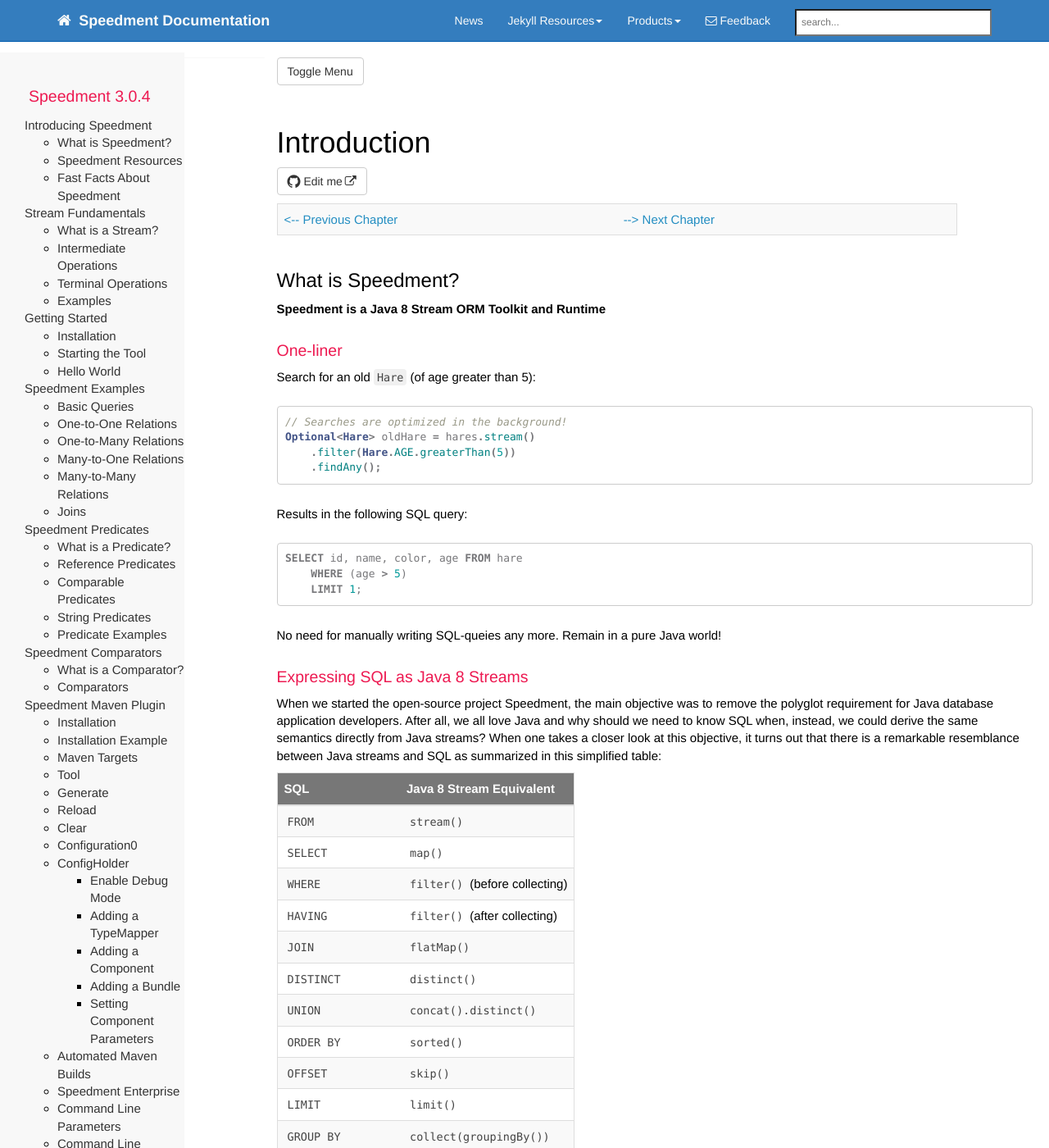
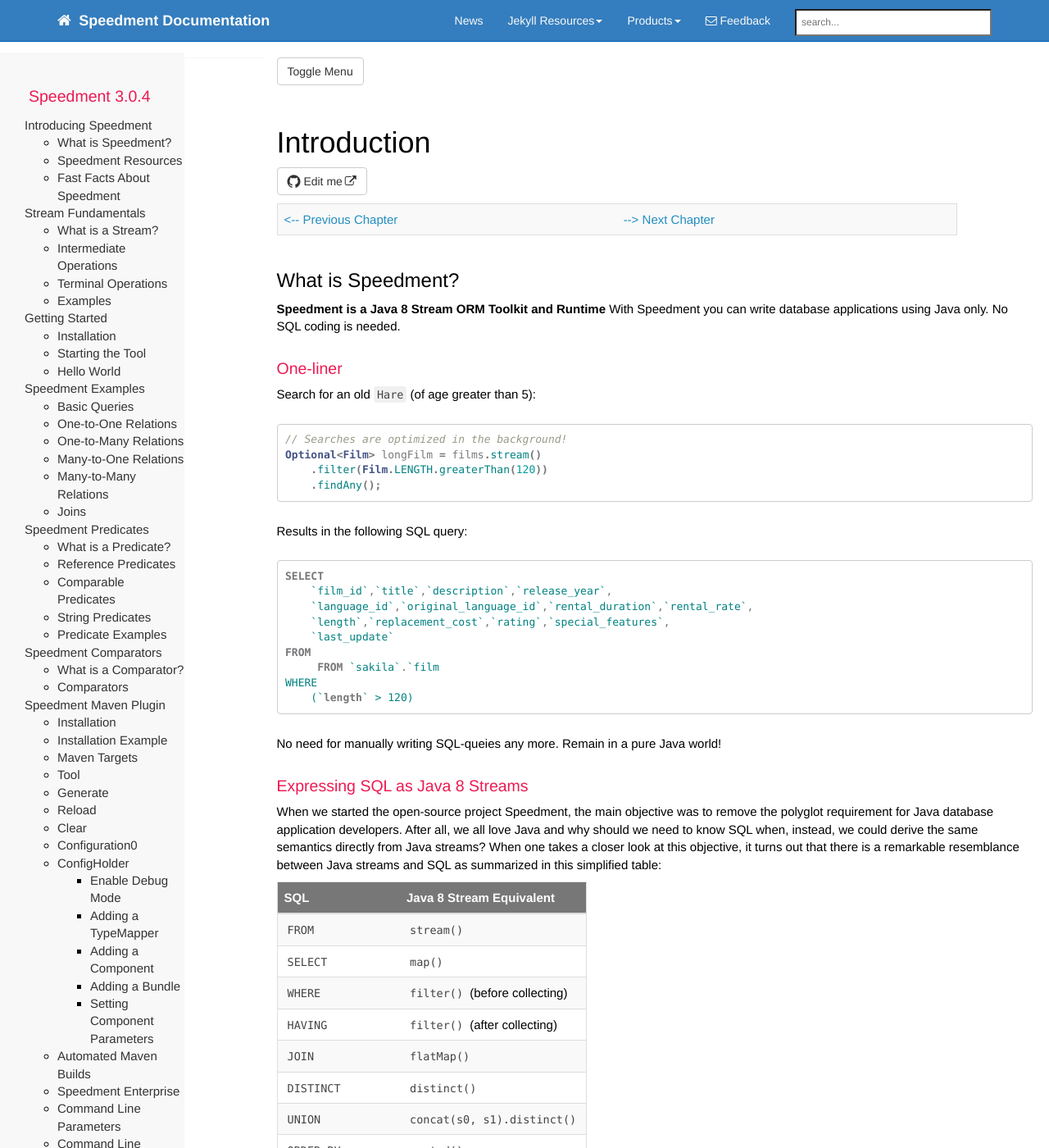
Before and after one commit to speedment/speedment-doc, a Jekyll site: the page built from pages/introduction.md, in a window 1280 px wide and 1400 px high. Shown: the whole window at 82% size. Built offline with Jekyll 4.4.1, drawn with Linux system fonts in a browser that asks for light colours; nearby versions of some CDN libraries; comment, search, counter and statistics services are not loaded; some of the changed text lies outside the part shown.

Commit message:
Update initial example and add Java 9 operations

````diff
--- a/_data/javadoc.yml
+++ b/_data/javadoc.yml
@@ -23,3 +23,5 @@
 Stream: "[`Stream`](https://docs.oracle.com/javase/8/docs/api/java/util/stream/package-summary.html)"
 Predicate: "[`Predicate`](https://docs.oracle.com/javase/8/docs/api/java/util/function/Predicate.html)"
 Comparator: "[`Comparator`](https://docs.oracle.com/javase/8/docs/api/java/util/Comparator.html)"
+StreamTakeWhile: "[`Stream:takeWhile`](http://download.java.net/java/jdk9/docs/api/java/util/stream/Stream.html#takeWhile-java.util.function.Predicate-)"
+StreamDropWhile: "[`Stream:dropWhile`](http://download.java.net/java/jdk9/docs/api/java/util/stream/Stream.html#dropWhile-java.util.function.Predicate-)"
--- a/_data/sidebars/mydoc_sidebar.yml
+++ b/_data/sidebars/mydoc_sidebar.yml
@@ -354,7 +354,7 @@
 #      type: homepage
 #
 #
-#  - title: Streams
+#  - title: Speedment Streams
 #    output: web, pdf
 #    folderitems:
 #
--- a/pages/introduction.md
+++ b/pages/introduction.md
@@ -13,21 +13,28 @@
 
 ## What is Speedment?
 __Speedment is a Java 8 Stream ORM Toolkit and Runtime__
+With Speedment you can write database applications using Java only. No SQL coding is needed.
 
 ### One-liner
 Search for an old `Hare` (of age greater than 5):
 ```java
 // Searches are optimized in the background!
-Optional<Hare> oldHare = hares.stream()
-    .filter(Hare.AGE.greaterThan(5))
+Optional<Film> longFilm = films.stream()
+    .filter(Film.LENGTH.greaterThan(120))
     .findAny();
 ```
 
 Results in the following SQL query:
 ```sql
-SELECT id, name, color, age FROM hare
-    WHERE (age > 5)
-    LIMIT 1;
+SELECT
+    `film_id`,`title`,`description`,`release_year`,
+    `language_id`,`original_language_id`,`rental_duration`,`rental_rate`,
+    `length`,`replacement_cost`,`rating`,`special_features`,
+    `last_update`
+FROM
+     FROM `sakila`.`film
+WHERE
+    (`length` > 120)
 ```
 
 No need for manually writing SQL-queies any more. Remain in a pure Java world!
@@ -43,7 +50,7 @@
 | `HAVING`     | `filter()` (after collecting) |
 | `JOIN`       | `flatMap()`  |
 | `DISTINCT`   | `distinct()` |
-| `UNION`      | `concat().distinct()` |
+| `UNION`      | `concat(s0, s1).distinct()` |
 | `ORDER BY`   | `sorted()`   |
 | `OFFSET`     | `skip()`     |
 | `LIMIT`      | `limit()`    |
@@ -83,7 +90,7 @@
 Here are some fast facts about Speedment:
 
 ### Supported Java Versions
-Speedment supports Java 8 and upwards. Earlier Java versions are not supported because they do not support Streams.
+Speedment supports Java 8 and upwards. Earlier Java versions are not supported because they do not support Streams. Under Java 9, the new {{site.data.javadoc.StreamTakeWhile}} and {{site.data.javadoc.StreamDropWhile}} Stream operations will be automatically available under Speedment too.
 
 ### Speedment Editions
 This Reference Manual covers all editions of Speedment:
````
